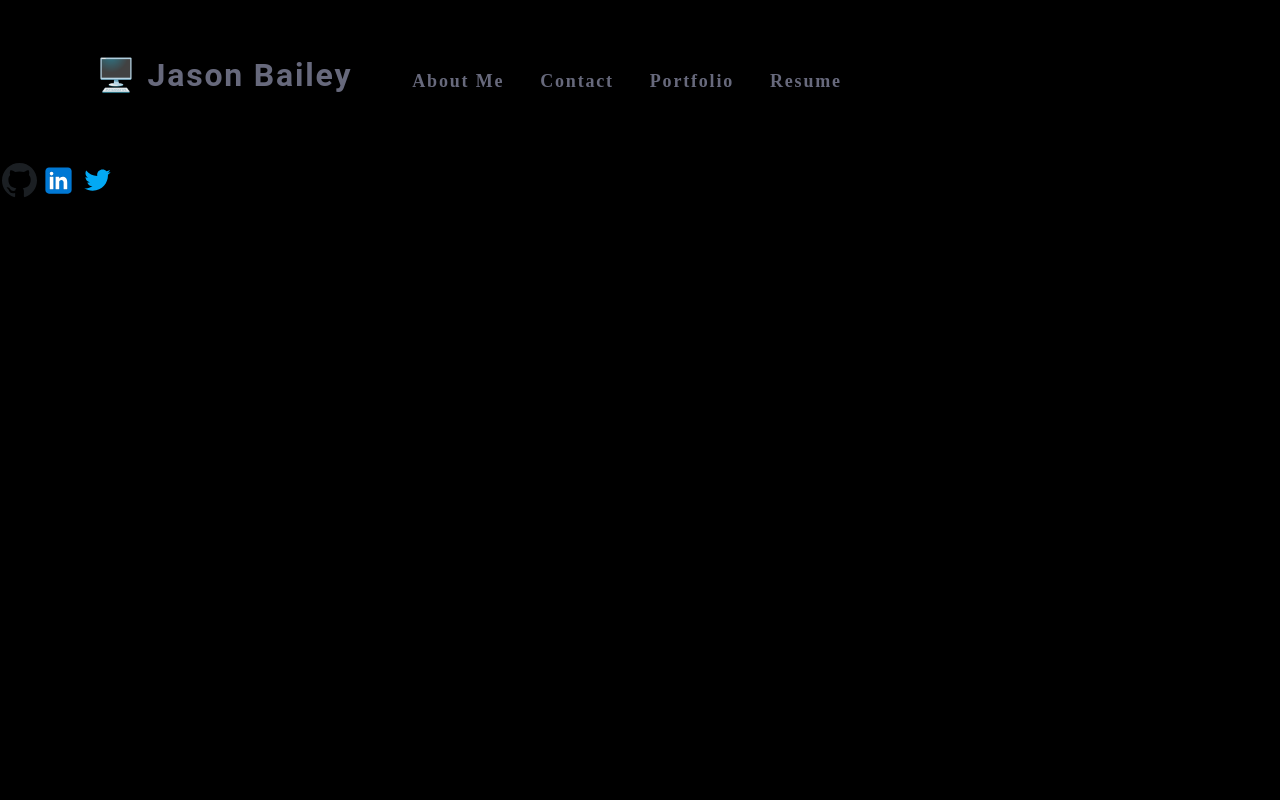
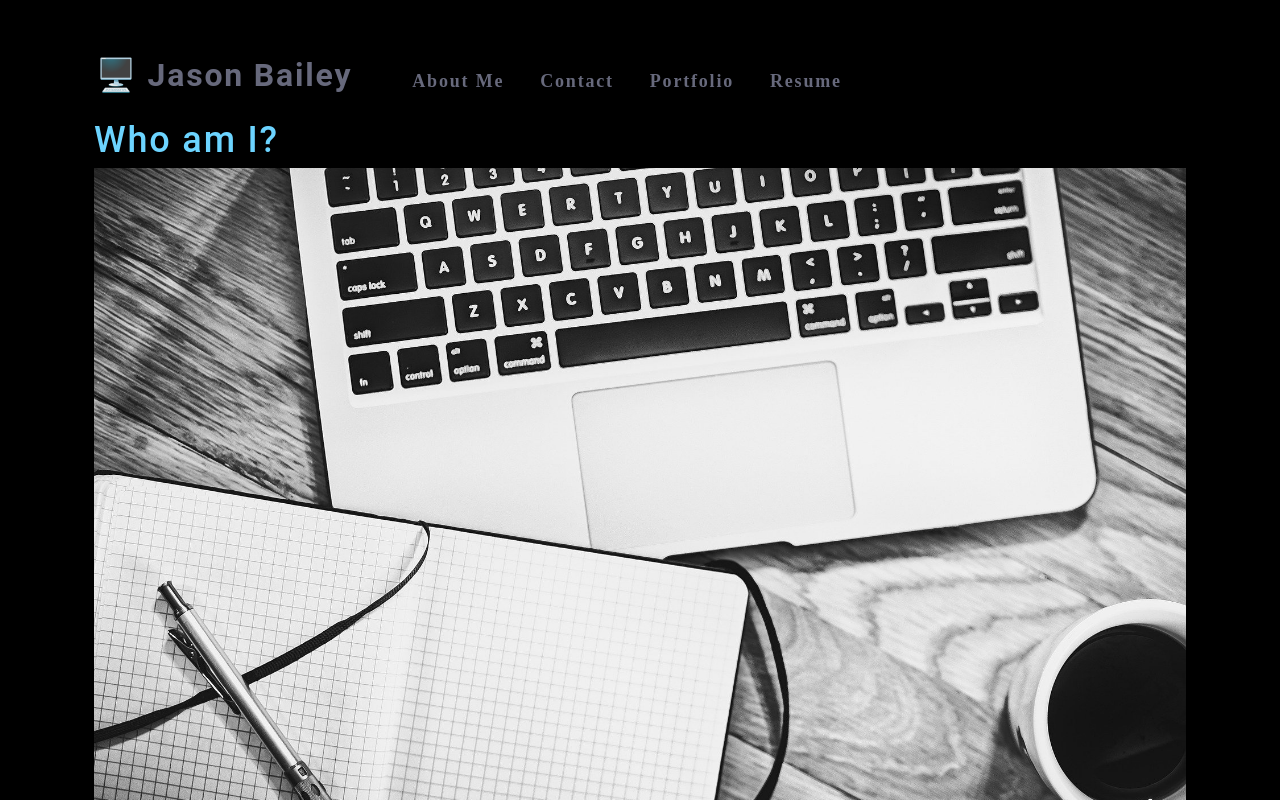
Before and after one commit to jayeebee/react-portfolio, a React (Create React App) app: page / in a window 1280 px wide. Shown: the top 800 px of the page. Built offline with nearby package versions, Linux system fonts and the light colour scheme.

Commit message:
added final project

```diff
--- a/src/components/Nav/index.js
+++ b/src/components/Nav/index.js
@@ -11,9 +11,9 @@
     return (
         <Router basename={process.env.PUBLIC_URL}>
          <Switch>
-            <Route exact path="process.env.PUBLIC_URL/" component={About} />
-            <Route path="process.env.PUBLIC_URL/about" component={About} />
-            <Route path="process.env.PUBLIC_URL/contact" component={Contact} />
+            <Route exact path={process.env.PUBLIC_URL + "/"} component={About} />
+            <Route path={process.env.PUBLIC_URL + "/about"} component={About} />
+            <Route path={process.env.PUBLIC_URL + "/contact"} component={Contact} />
             <Route path="process.env.PUBLIC_URL/portfolio" component={Portfolio} />
             <Route path="process.env.PUBLIC_URL/resume" component={Resume} />
             <Route path="process.env.PUBLIC_URL*" component={About} />
```
